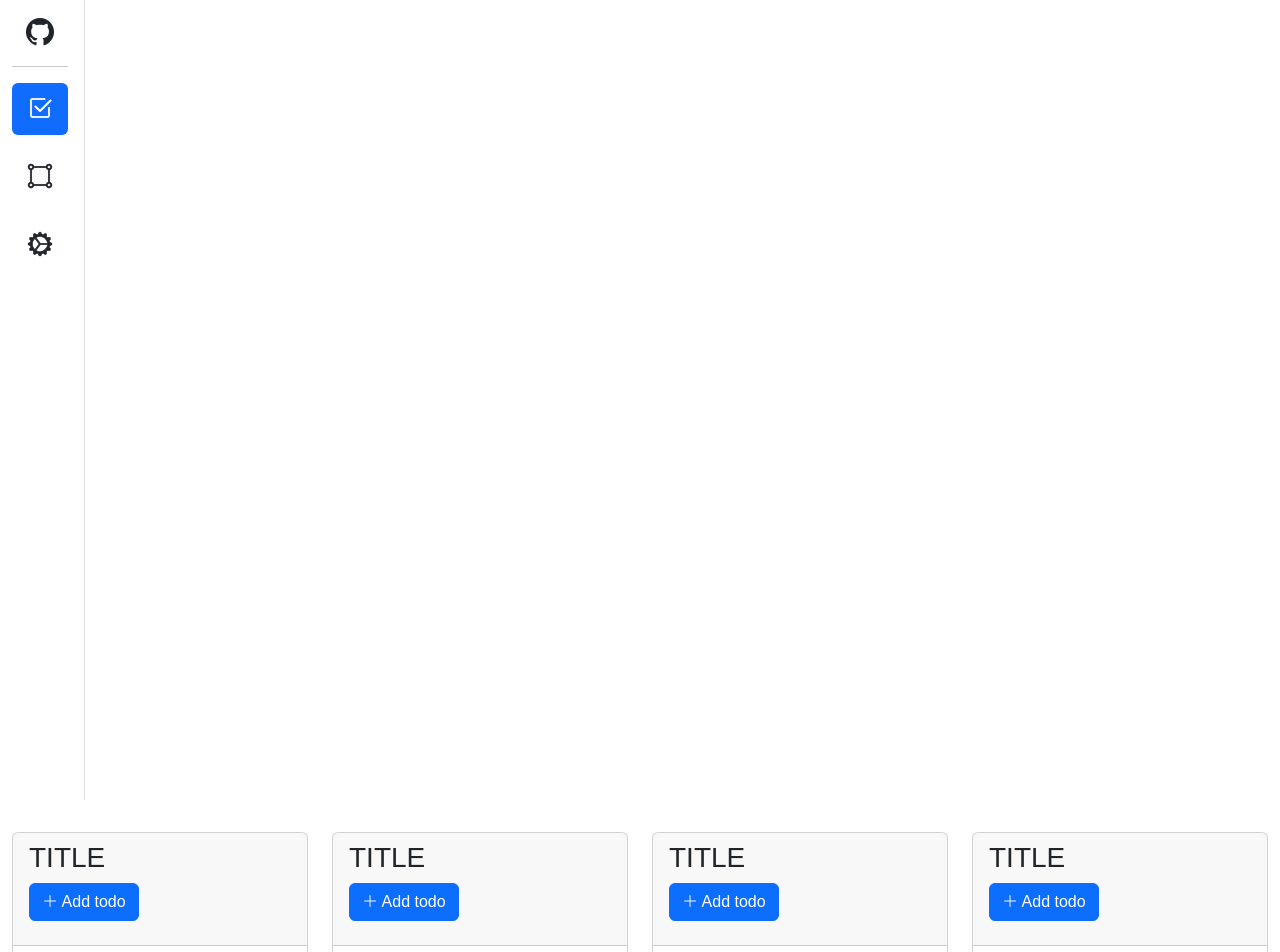
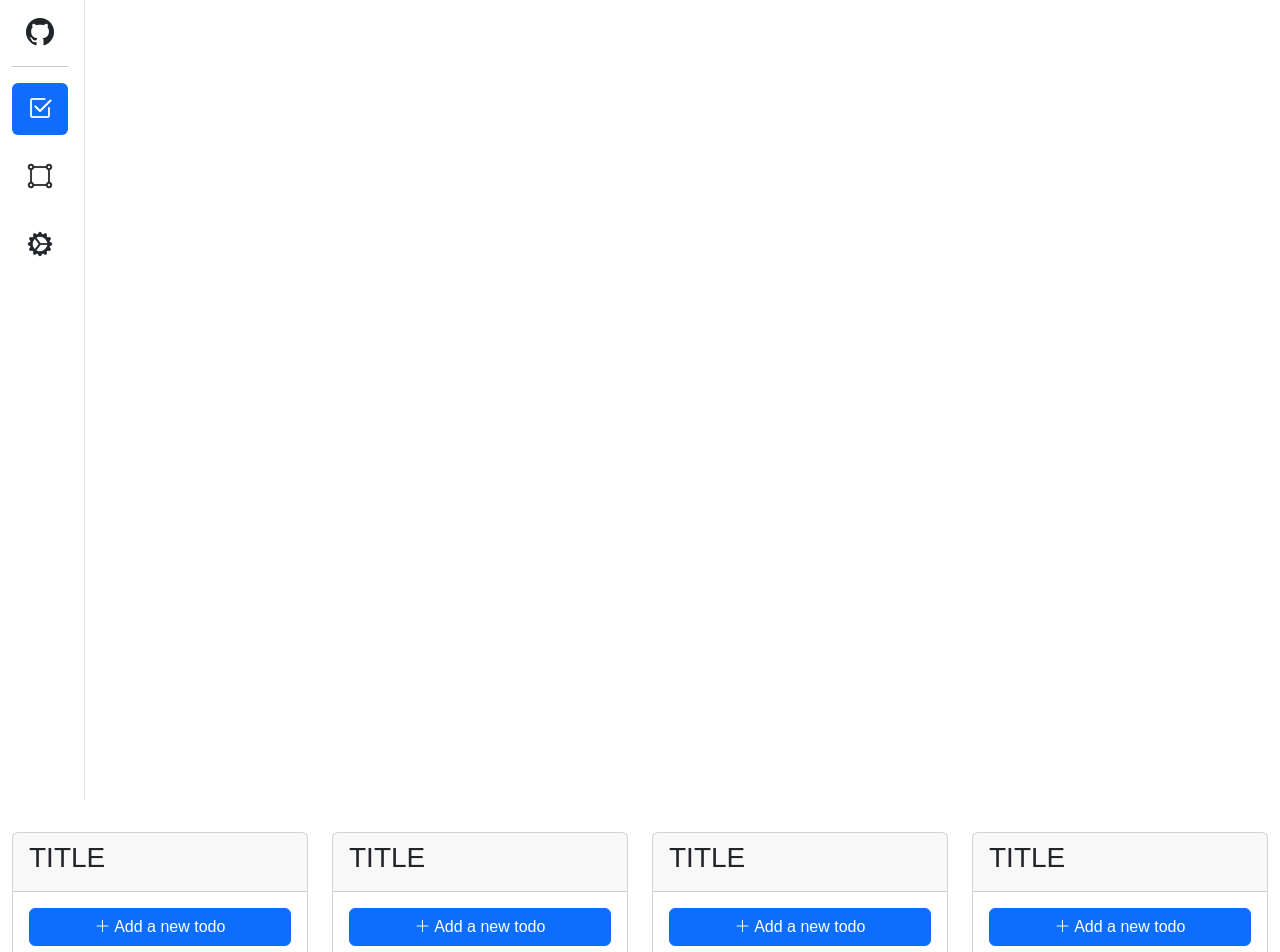
Before and after one commit to yz-dev21/poly-todo, a SvelteKit app: page / in a window 1280 px wide. Shown: the top 952 px of the page. Built offline with nearby package versions, Linux system fonts and the light colour scheme; a web font is replaced by a local one.

Commit message:
(design) Kanban board better add button

```diff
--- a/src/routes/+page.svelte
+++ b/src/routes/+page.svelte
@@ -9,7 +9,7 @@
 
 <div class="container-fluid">
 	<div class="row">
-		<div class="col-sm-auto" id="sidebar">
+		<div class="col-sm-auto">
 			<Sidebar bind:selectedIndex />
 		</div>
 		<div class="col mt-3">
--- a/src/routes/todo/todoList.svelte
+++ b/src/routes/todo/todoList.svelte
@@ -35,18 +35,22 @@
 			<div class="card">
 				<div class="card-header">
 					<h3 class="card-title">TITLE</h3>
-					<button
-						class="btn btn-primary mb-3"
-						data-bs-toggle="modal"
-						data-bs-target="#{addTodoModalId}"
-					>
-						<i class="bi bi-plus-lg"></i> Add todo
-					</button>
 				</div>
 				<div class="card-body">
-					{#each todoList as todo}
-						<TodoItem bind:todo on:change={() => handleOnChange(todo.id)} />
-					{/each}
+					<ul class="list-group-flush p-0">
+						{#each todoList as todo}
+							<TodoItem bind:todo on:change={() => handleOnChange(todo.id)} />
+						{/each}
+						<li class="list-group-item border-0 d-flex align-items-center ps-0 mb-3 text-start">
+							<button
+								class="btn btn-primary w-100"
+								data-bs-toggle="modal"
+								data-bs-target="#{addTodoModalId}"
+							>
+								<i class="bi bi-plus-lg"></i> Add a new todo
+							</button>
+						</li>
+					</ul>
 				</div>
 			</div>
 		</div>
```
